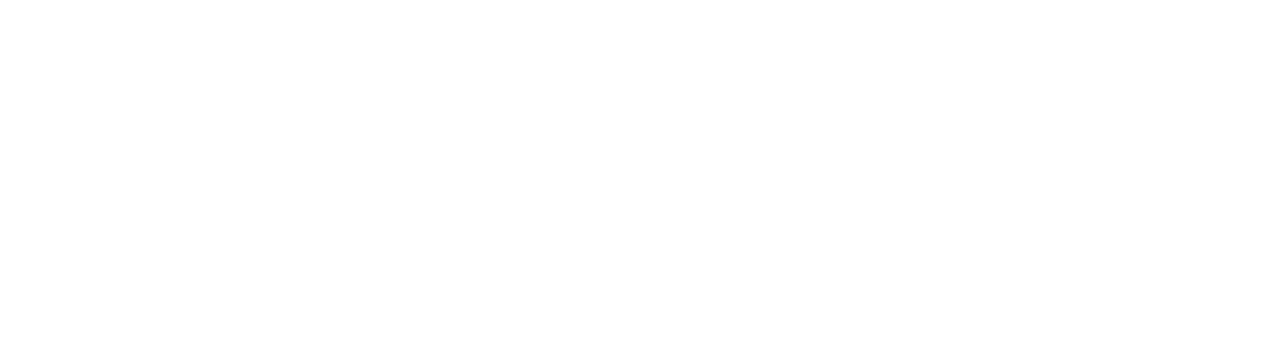
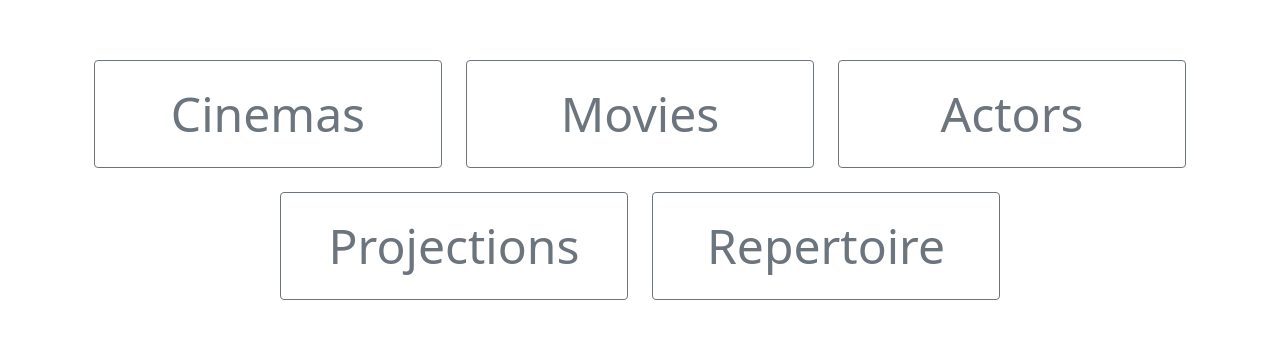
Before and after one commit to dev-kibo/piivt, a React (Create React App) app in the folder 04-front-end/: page /dashboard in a window 1280 px wide. Shown: the part 220-558 px from the top of the page. Built offline with nearby package versions, Linux system fonts and the light colour scheme.

Commit message:
Added dashboard

```diff
--- a/04-front-end/src/components/Application/Application.tsx
+++ b/04-front-end/src/components/Application/Application.tsx
@@ -7,6 +7,7 @@
 import MoviePageProjections from "../MoviePage/MoviePageProjections";
 import MoviePageDetails from "../MoviePage/MoviePageDetails";
 import SignInPage from "../SignInPage/SignInPage";
+import Dashboard from "../Dashboard/Dashboard";
 
 export default function Application() {
   return (
@@ -23,6 +24,7 @@
           render={() => <MoviePage component={MoviePageDetails} />}
         />
         <Route path="/admin" component={SignInPage} />
+        <Route exact path="/dashboard" component={Dashboard} />
       </Switch>
     </Container>
   );
--- /dev/null
+++ b/04-front-end/src/components/Dashboard/Dashboard.tsx
@@ -0,0 +1,54 @@
+import React from "react";
+import { Row, Col } from "react-bootstrap";
+import { Link } from "react-router-dom";
+
+export default function Dashboard() {
+  return (
+    <Row className="h-100 align-items-center">
+      <Col>
+        <Row xs={1} lg={3} className="gy-4 justify-content-center">
+          <Col>
+            <Link
+              to="/dashboard/cinemas"
+              className="btn btn-outline-secondary w-100 p-4"
+            >
+              <p className="m-0 display-5">Cinemas</p>
+            </Link>
+          </Col>
+          <Col>
+            <Link
+              to="/dashboard/movies"
+              className="btn btn-outline-secondary w-100 p-4"
+            >
+              <p className="m-0 display-5">Movies</p>
+            </Link>
+          </Col>
+          <Col>
+            <Link
+              to="/dashboard/actors"
+              className="btn btn-outline-secondary w-100 p-4"
+            >
+              <p className="m-0 display-5">Actors</p>
+            </Link>
+          </Col>
+          <Col>
+            <Link
+              to="/dashboard/projections"
+              className="btn btn-outline-secondary w-100 p-4"
+            >
+              <p className="m-0 display-5">Projections</p>
+            </Link>
+          </Col>
+          <Col>
+            <Link
+              to="/dashboard/repertoire"
+              className="btn btn-outline-secondary w-100 p-4"
+            >
+              <p className="m-0 display-5">Repertoire</p>
+            </Link>
+          </Col>
+        </Row>
+      </Col>
+    </Row>
+  );
+}
```
